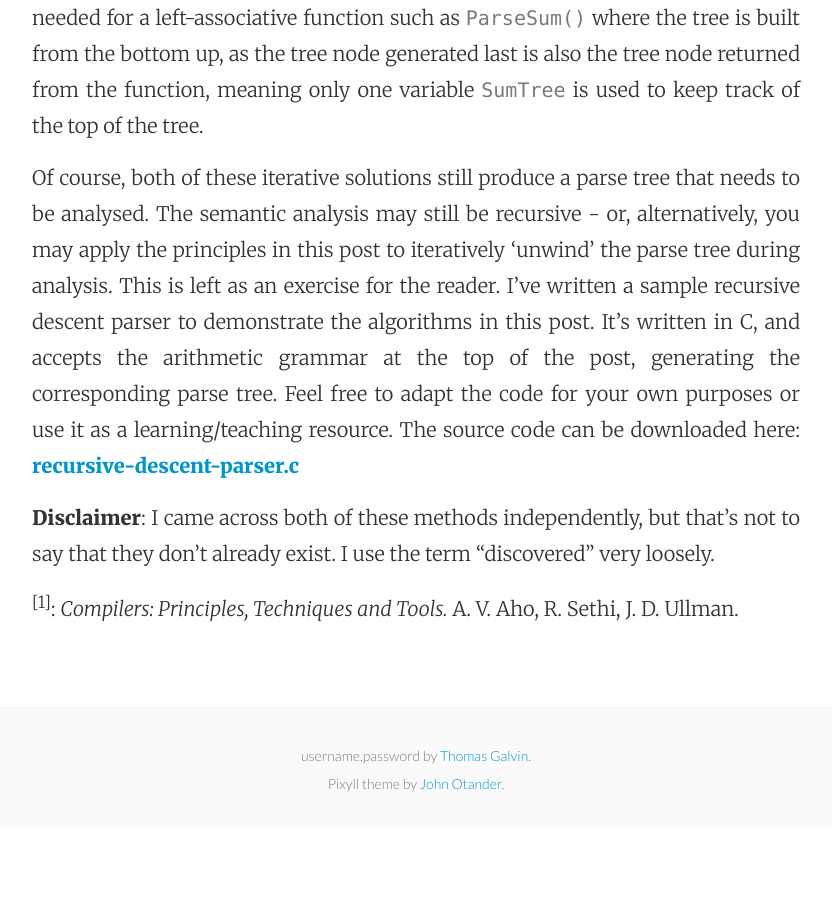
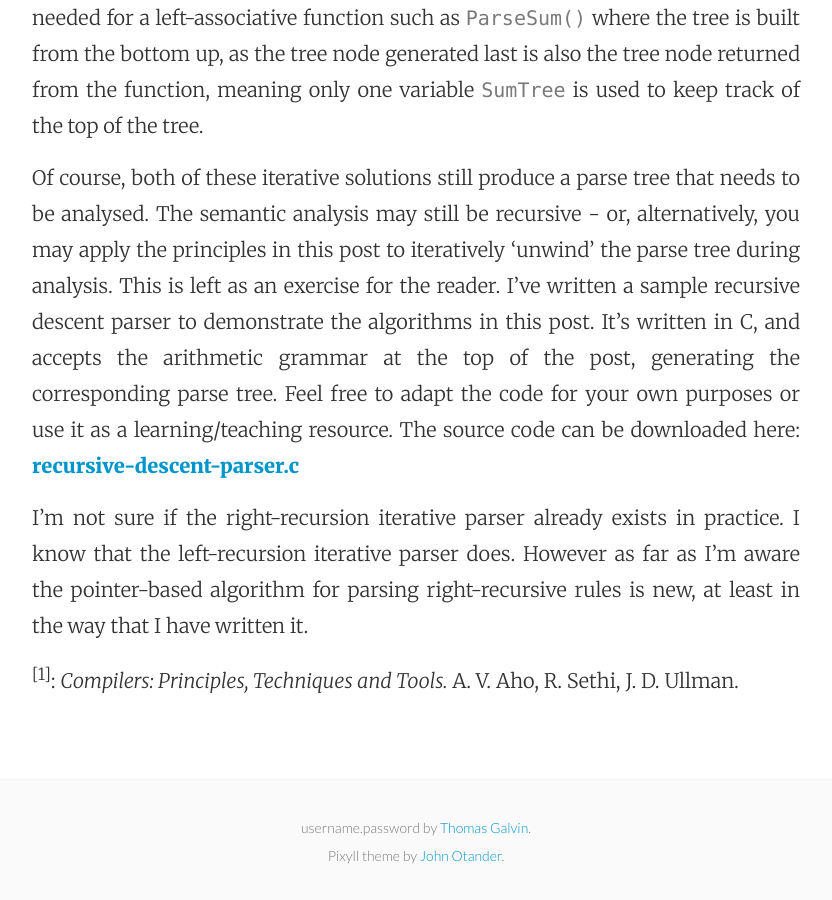
Before and after one commit to tom-galvin/tom-galvin.github.io, a Jekyll site: the page built from _posts/2014-12-25-parsing.md, in a window 1280 px wide and 900 px high, scrolled down 6735 px. Shown: the whole window, without its empty margins (224-1056 px from the left). Built offline with Jekyll 4.4.1, drawn with Linux system fonts in a browser that asks for light colours; nearby versions of some CDN libraries; comment, search, counter and statistics services are not loaded; before the commit the page ends 7563 px from its top, so only the background shows below that.

Commit message:
Added disclaimer

```diff
--- a/_posts/2014-12-25-parsing.md
+++ b/_posts/2014-12-25-parsing.md
@@ -2,7 +2,7 @@
 layout: post
 title: "Parsing recursive grammar rules without recursion"
 date: 2014-12-25 15:59:47
-summary: "A trick I've discovered for parsing left- and right-recursive grammar rules without recursion, when hand-writing a recursive descent parser."
+summary: "A trick I've used for parsing left- and right-recursive grammar rules without recursion, when hand-writing a recursive descent parser."
 categories: blog cs
 ---
 I'm currently trying my hand at creating a programming language. Naturally, one of the initial stages of doing such a thing is to write a reference compiler (or interpreter), to show that the language is usable. The interpreter I'm writing is in C, and has proved challenging (having no prior experience or formal education in parsers or formal language theory); I've learned a few things just from writing the lexical analyser and the parser, one of which I want to share with you.
@@ -117,6 +117,6 @@ This builds the tree from the top down, where the pointer stores the location of
 
 Of course, both of these iterative solutions still produce a parse tree that needs to be analysed. The semantic analysis may still be recursive - or, alternatively, you may apply the principles in this post to iteratively 'unwind' the parse tree during analysis. This is left as an exercise for the reader. I've written a sample recursive descent parser to demonstrate the algorithms in this post. It's written in C, and accepts the arithmetic grammar at the top of the post, generating the corresponding parse tree. Feel free to adapt the code for your own purposes or use it as a learning/teaching resource. The source code can be downloaded here: [**recursive-descent-parser.c**]({{ site.baseurl }}/assets/recursive-descent-parser.c)
 
-**Disclaimer**: I came across both of these methods independently, but that's not to say that they don't already exist. I use the term "discovered" very loosely.
+I'm not sure if the right-recursion iterative parser already exists in practice. I know that the left-recursion iterative parser does. However as far as I'm aware the pointer-based algorithm for parsing right-recursive rules is new, at least in the way that I have written it.
 
 <sup>[1]</sup>: *Compilers: Principles, Techniques and Tools.* A. V. Aho, R. Sethi, J. D. Ullman.
```
